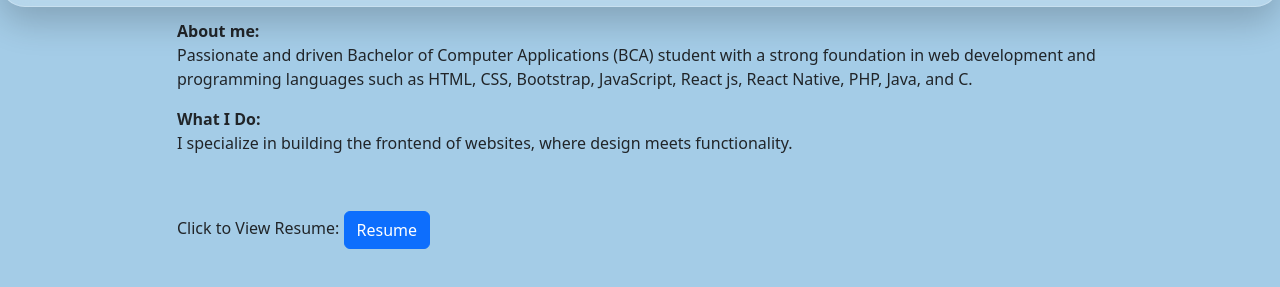
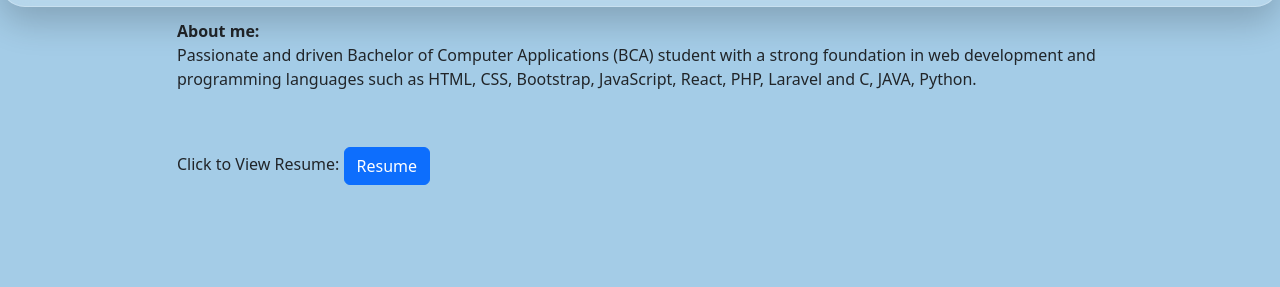
Before and after one commit to danmahara/web, a plain HTML site: page about.html in a window 1280 px wide. Shown: the part 83-370 px from the top of the page. Drawn offline with nearby package versions, Linux system fonts and the light colour scheme.

Commit message:
change about me

```diff
--- a/about.html
+++ b/about.html
@@ -1,4 +1,3 @@
-
 <!DOCTYPE html>
 <html lang="en">
 
@@ -32,17 +31,16 @@
                     <b>About me:</b>
                     <p>Passionate and driven Bachelor of Computer Applications (BCA) student with a strong foundation in
                         web
-                        development and programming languages such as HTML, CSS, Bootstrap, JavaScript, React js, React
-                        Native, PHP, Java, and
-                        C.
+                        development and programming languages such as HTML, CSS, Bootstrap, JavaScript, React, PHP,
+                        Laravel and C, JAVA, Python.
 
                 </div>
-                <div class="whatIDo">
+                <!-- <div class="whatIDo">
                     <b>What I Do:</b>
                     <p>
                         I specialize in building the frontend of websites, where design meets functionality.
                     </p>
-                </div>
+                </div> -->
                 <div class="col-me-12">
                     <div class="resume">
                         Click to View Resume: <a href="cv.pdf" class="btn btn-primary">Resume</a>
```
